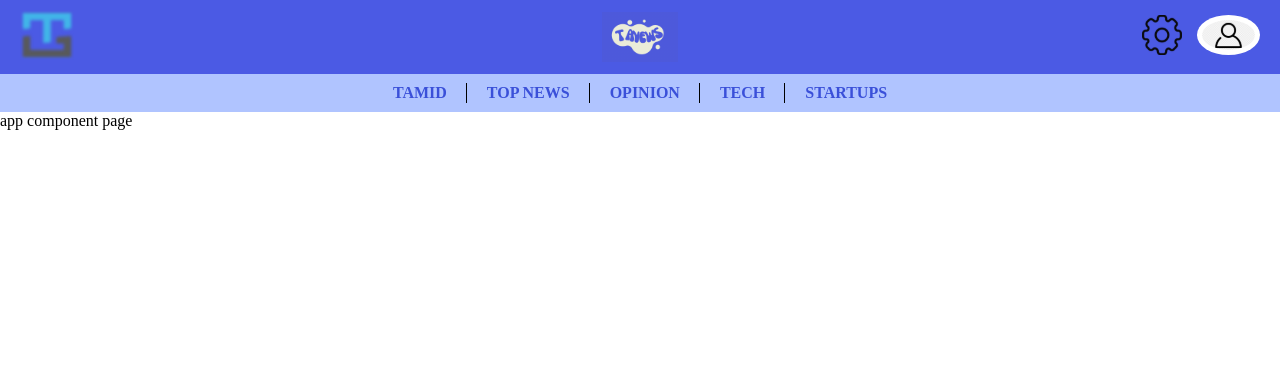
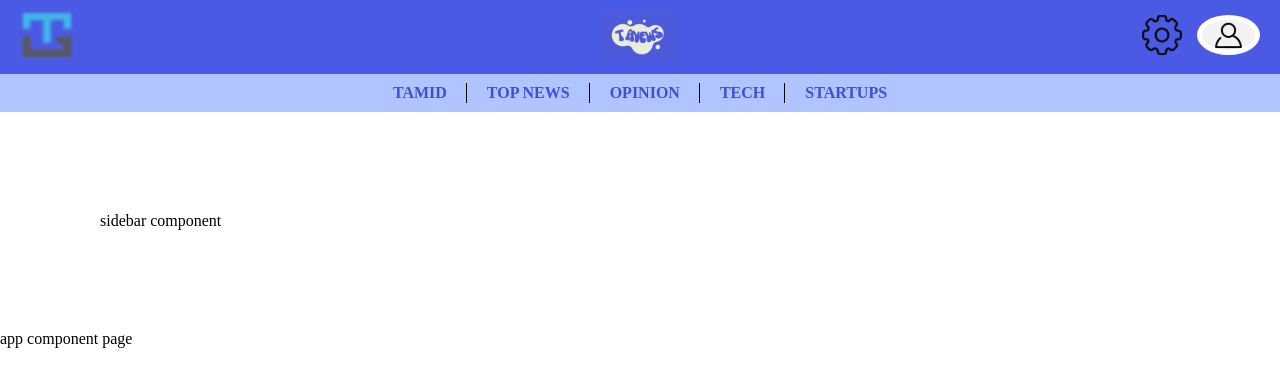
Before and after one commit to IpDaniel/tanews, a React (Vite) app in the folder frontend/: page / in a window 1280 px wide. Shown: the top 386 px of the page. Built offline with nearby package versions, Linux system fonts and the light colour scheme; no server answers.

Commit message:
added .env and started working on sidebar.jsx component

```diff
--- a/frontend/index.html
+++ b/frontend/index.html
@@ -2,7 +2,7 @@
 <html lang="en">
   <head>
     <meta charset="UTF-8" />
-    <link rel="icon" type="image/svg+xml" href="/tanews.svg" />
+    <link rel="icon" type="image/svg+xml" href="/tamid.svg" />
     <meta name="viewport" content="width=device-width, initial-scale=1.0" />
     <title>TaNews</title>
   </head>
--- a/frontend/package.json
+++ b/frontend/package.json
@@ -10,6 +10,7 @@
     "preview": "vite preview"
   },
   "dependencies": {
+    "dotenv": "^16.4.7",
     "react": "^19.0.0",
     "react-dom": "^19.0.0",
     "react-router": "^7.2.0",
--- /dev/null
+++ b/frontend/src/components/Sidebar.jsx
@@ -0,0 +1,14 @@
+import React from "react";
+import "../styles/Sidebar.css";
+
+const Sidebar = () => {
+  const API_KEY = import.meta.env.VITE_ALPHA_VANTAGE_KEY;
+  fetch(
+    `https://www.alphavantage.co/query?function=TIME_SERIES_INTRADAY&symbol=AAPL&interval=5min&apikey=${API_KEY}`
+  )
+    .then((response) => response.json())
+    .then((data) => console.log(data));
+  return <div className="sidebar-container">sidebar component</div>;
+};
+
+export default Sidebar;
--- a/frontend/src/routes/App.jsx
+++ b/frontend/src/routes/App.jsx
@@ -3,10 +3,13 @@ import { useState } from "react";
 import TopNav from "../components/TopNav.jsx"; // this is an example of a reusable component. i set
 // up a basic topnav that just returns topnav. need styling.
 
+import Sidebar from "../components/Sidebar.jsx";
+
 function App() {
   return (
     <>
       <TopNav />
+      <Sidebar />
       <div>app component page</div>
     </>
   );
--- /dev/null
+++ b/frontend/src/styles/Sidebar.css
@@ -0,0 +1,3 @@
+.sidebar-container {
+  padding: 100px;
+}
```
Also changed, not shown: 1 other file (tests, documents, lock files or other folders).
